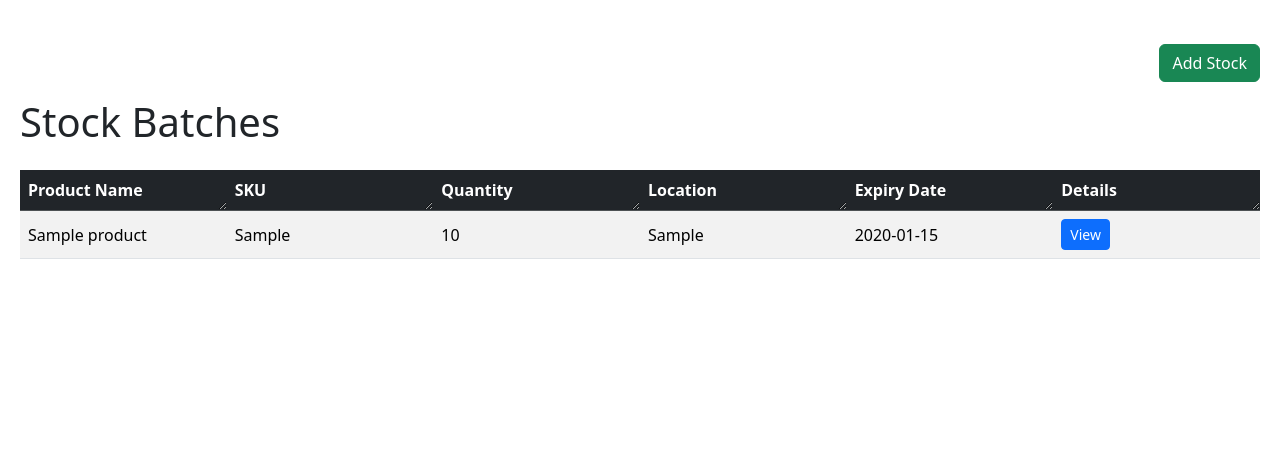
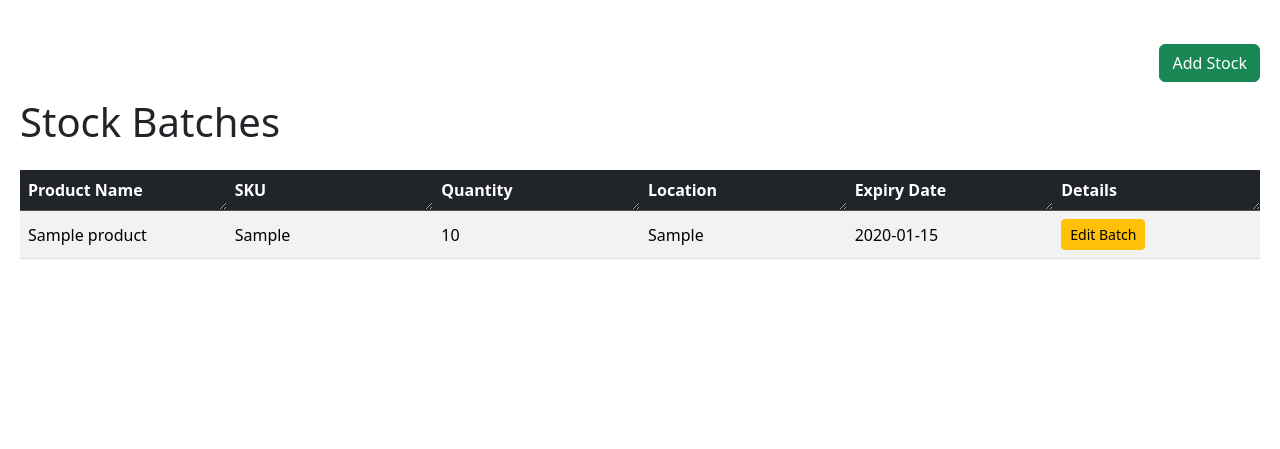
Before and after one commit to james-fitz86/pickle-polona, a Flask app: page /admin/stock_batches in a window 1280 px wide. Shown: the part 254-703 px from the top of the page. Run offline with Flask 3, Linux system fonts and the light colour scheme; the visitor is signed in with stand-in values (Sample User, id 1); tables that the repository leaves empty hold one stand-in row (values such as "Sample post").

Commit message:
changed button to edit instead of view

```diff
--- a/templates/admin/stock_batches.html
+++ b/templates/admin/stock_batches.html
@@ -31,8 +31,8 @@
                         <td>{{ batch.stock_location }}</td>
                         <td>{{ batch.expiry_date }}</td>
                         <td>
-                            <a href="#" class="btn btn-primary btn-sm">
-                                View
+                            <a href="#" class="btn btn-warning btn-sm">
+                                    Edit Batch
                             </a>
                         </td>
                     </tr>
```
